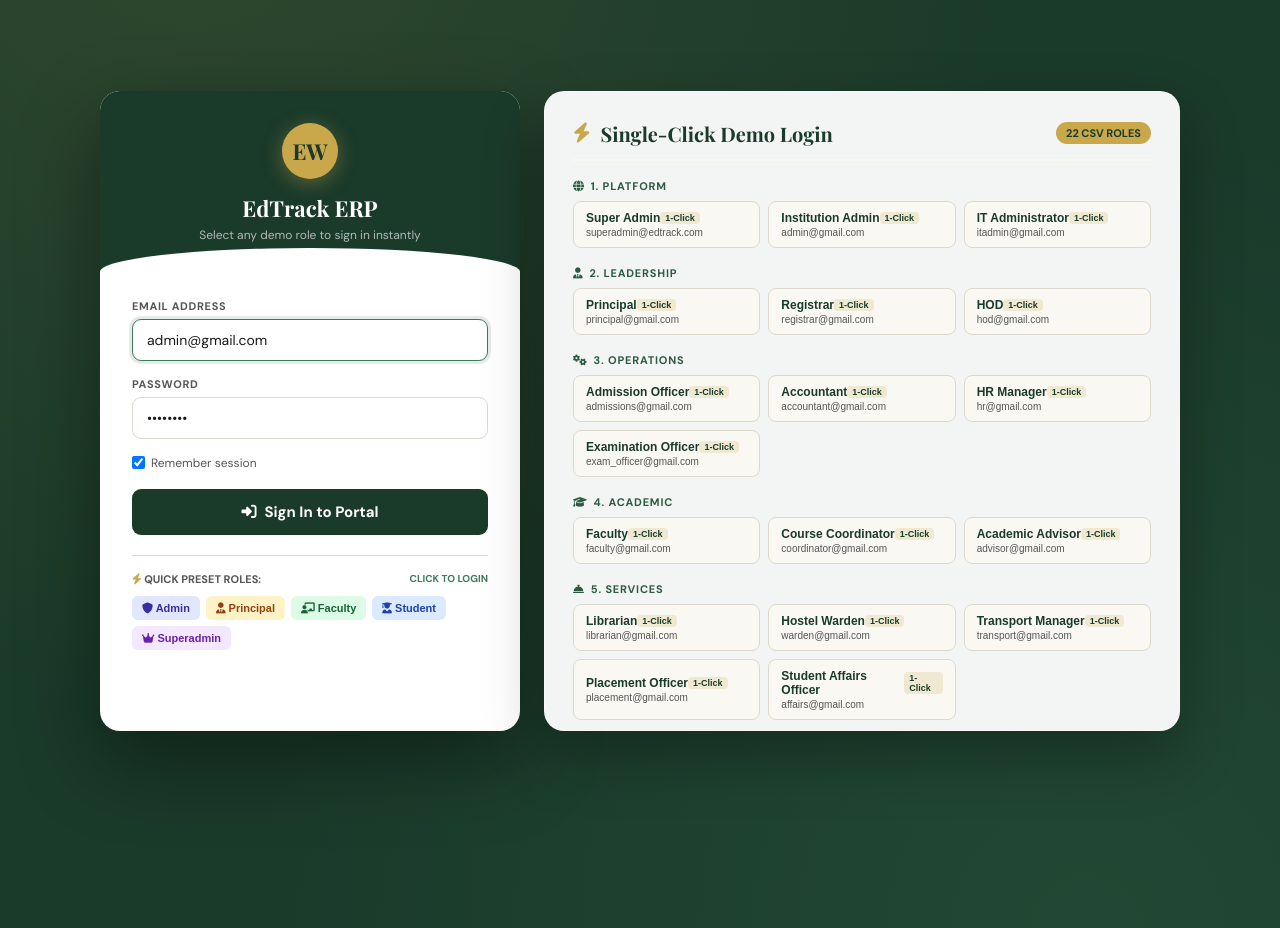
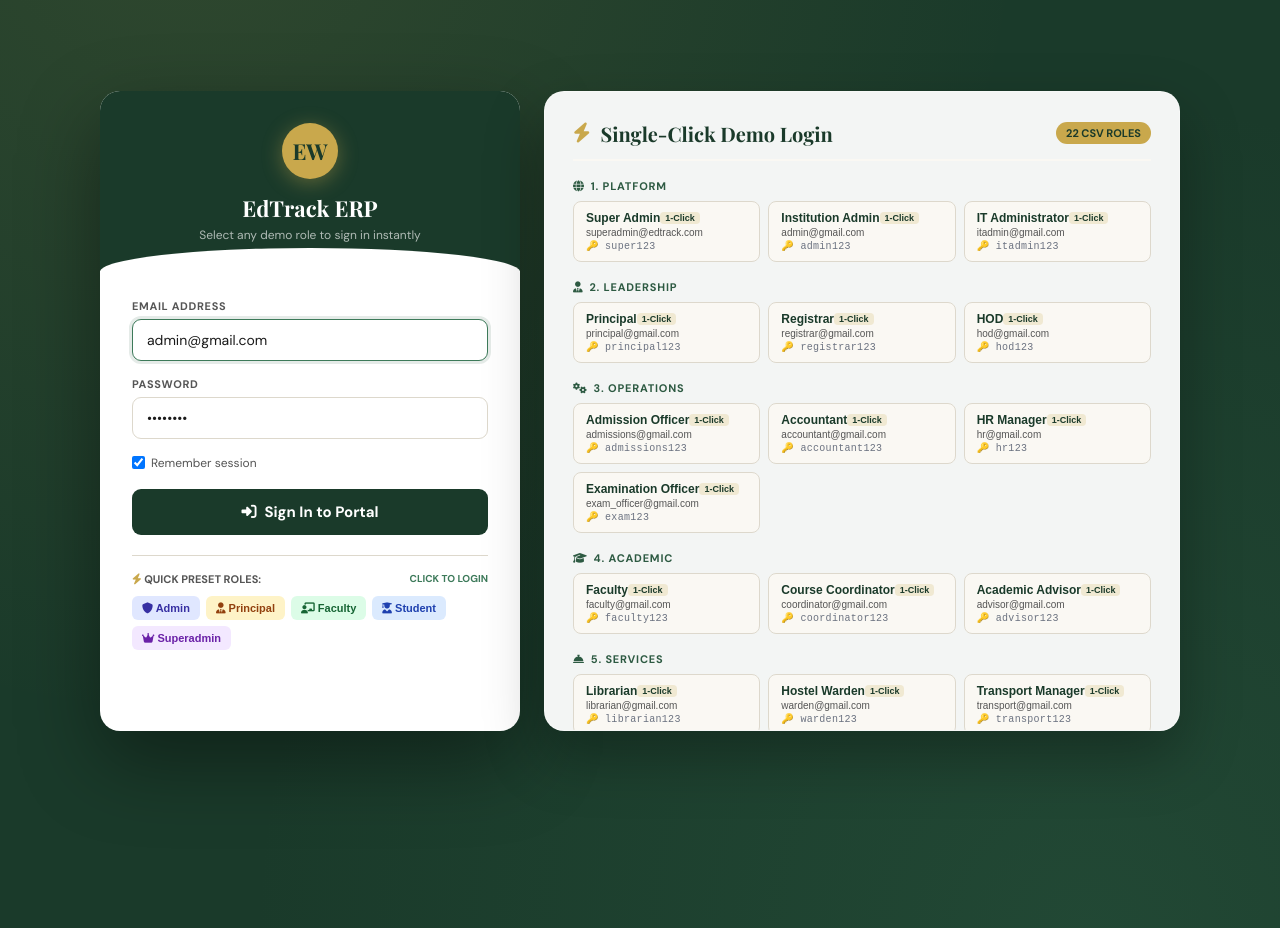
Before and after one commit to Prajjwal1594/EdTrack-ERP, a Flask app: page /login in a window 1280 px wide. Shown: the part 336-1264 px from the top of the page. Run offline with Flask 3, Linux system fonts and the light colour scheme.

Commit message:
feat: show password on all 22 demo login chips
Each role chip now displays:
- Role title + 1-Click badge
- Email address
- Password (🔑 prefix, monospace font, gray color)
Hover state shows password in white. Synced to elwood/templates.

```diff
--- a/elwood/templates/auth/login.html
+++ b/elwood/templates/auth/login.html
@@ -210,6 +210,14 @@
       overflow: hidden;
       text-overflow: ellipsis;
     }
+    .role-password {
+      font-size: 10px;
+      color: #6b7280;
+      margin-top: 2px;
+      font-family: 'Courier New', monospace;
+      letter-spacing: 0.3px;
+    }
+    .role-chip:hover .role-password { color: rgba(255,255,255,0.7); }
     .one-click-badge {
       font-size: 9px;
       background: rgba(201,168,76,0.2);
@@ -297,14 +305,17 @@
         <button type="button" class="role-chip" onclick="quickLogin('superadmin@edtrack.com', 'super123')">
           <div class="role-title">Super Admin <span class="one-click-badge">1-Click</span></div>
           <div class="role-email">superadmin@edtrack.com</div>
+          <div class="role-password">🔑 super123</div>
         </button>
         <button type="button" class="role-chip" onclick="quickLogin('admin@gmail.com', 'admin123')">
           <div class="role-title">Institution Admin <span class="one-click-badge">1-Click</span></div>
           <div class="role-email">admin@gmail.com</div>
+          <div class="role-password">🔑 admin123</div>
         </button>
         <button type="button" class="role-chip" onclick="quickLogin('itadmin@gmail.com', 'itadmin123')">
           <div class="role-title">IT Administrator <span class="one-click-badge">1-Click</span></div>
           <div class="role-email">itadmin@gmail.com</div>
+          <div class="role-password">🔑 itadmin123</div>
         </button>
       </div>
     </div>
@@ -316,14 +327,17 @@
         <button type="button" class="role-chip" onclick="quickLogin('principal@gmail.com', 'principal123')">
           <div class="role-title">Principal <span class="one-click-badge">1-Click</span></div>
           <div class="role-email">principal@gmail.com</div>
+          <div class="role-password">🔑 principal123</div>
         </button>
         <button type="button" class="role-chip" onclick="quickLogin('registrar@gmail.com', 'registrar123')">
           <div class="role-title">Registrar <span class="one-click-badge">1-Click</span></div>
           <div class="role-email">registrar@gmail.com</div>
+          <div class="role-password">🔑 registrar123</div>
         </button>
         <button type="button" class="role-chip" onclick="quickLogin('hod@gmail.com', 'hod123')">
           <div class="role-title">HOD <span class="one-click-badge">1-Click</span></div>
           <div class="role-email">hod@gmail.com</div>
+          <div class="role-password">🔑 hod123</div>
         </button>
       </div>
     </div>
@@ -335,18 +349,22 @@
         <button type="button" class="role-chip" onclick="quickLogin('admissions@gmail.com', 'admissions123')">
           <div class="role-title">Admission Officer <span class="one-click-badge">1-Click</span></div>
           <div class="role-email">admissions@gmail.com</div>
+          <div class="role-password">🔑 admissions123</div>
         </button>
         <button type="button" class="role-chip" onclick="quickLogin('accountant@gmail.com', 'accountant123')">
           <div class="role-title">Accountant <span class="one-click-badge">1-Click</span></div>
           <div class="role-email">accountant@gmail.com</div>
+          <div class="role-password">🔑 accountant123</div>
         </button>
         <button type="button" class="role-chip" onclick="quickLogin('hr@gmail.com', 'hr123')">
           <div class="role-title">HR Manager <span class="one-click-badge">1-Click</span></div>
           <div class="role-email">hr@gmail.com</div>
+          <div class="role-password">🔑 hr123</div>
         </button>
         <button type="button" class="role-chip" onclick="quickLogin('exam_officer@gmail.com', 'exam123')">
           <div class="role-title">Examination Officer <span class="one-click-badge">1-Click</span></div>
           <div class="role-email">exam_officer@gmail.com</div>
+          <div class="role-password">🔑 exam123</div>
         </button>
       </div>
     </div>
@@ -358,14 +376,17 @@
         <button type="button" class="role-chip" onclick="quickLogin('faculty@gmail.com', 'faculty123')">
           <div class="role-title">Faculty <span class="one-click-badge">1-Click</span></div>
           <div class="role-email">faculty@gmail.com</div>
+          <div class="role-password">🔑 faculty123</div>
         </button>
         <button type="button" class="role-chip" onclick="quickLogin('coordinator@gmail.com', 'coordinator123')">
           <div class="role-title">Course Coordinator <span class="one-click-badge">1-Click</span></div>
           <div class="role-email">coordinator@gmail.com</div>
+          <div class="role-password">🔑 coordinator123</div>
         </button>
         <button type="button" class="role-chip" onclick="quickLogin('advisor@gmail.com', 'advisor123')">
           <div class="role-title">Academic Advisor <span class="one-click-badge">1-Click</span></div>
           <div class="role-email">advisor@gmail.com</div>
+          <div class="role-password">🔑 advisor123</div>
         </button>
       </div>
     </div>
@@ -377,22 +398,27 @@
         <button type="button" class="role-chip" onclick="quickLogin('librarian@gmail.com', 'librarian123')">
           <div class="role-title">Librarian <span class="one-click-badge">1-Click</span></div>
           <div class="role-email">librarian@gmail.com</div>
+          <div class="role-password">🔑 librarian123</div>
         </button>
         <button type="button" class="role-chip" onclick="quickLogin('warden@gmail.com', 'warden123')">
           <div class="role-title">Hostel Warden <span class="one-click-badge">1-Click</span></div>
           <div class="role-email">warden@gmail.com</div>
+          <div class="role-password">🔑 warden123</div>
         </button>
         <button type="button" class="role-chip" onclick="quickLogin('transport@gmail.com', 'transport123')">
           <div class="role-title">Transport Manager <span class="one-click-badge">1-Click</span></div>
           <div class="role-email">transport@gmail.com</div>
+          <div class="role-password">🔑 transport123</div>
         </button>
         <button type="button" class="role-chip" onclick="quickLogin('placement@gmail.com', 'placement123')">
           <div class="role-title">Placement Officer <span class="one-click-badge">1-Click</span></div>
           <div class="role-email">placement@gmail.com</div>
+          <div class="role-password">🔑 placement123</div>
         </button>
         <button type="button" class="role-chip" onclick="quickLogin('affairs@gmail.com', 'affairs123')">
           <div class="role-title">Student Affairs Officer <span class="one-click-badge">1-Click</span></div>
           <div class="role-email">affairs@gmail.com</div>
+          <div class="role-password">🔑 affairs123</div>
         </button>
       </div>
     </div>
@@ -404,18 +430,22 @@
         <button type="button" class="role-chip" onclick="quickLogin('student@gmail.com', 'student123')">
           <div class="role-title">Student <span class="one-click-badge">1-Click</span></div>
           <div class="role-email">student@gmail.com</div>
+          <div class="role-password">🔑 student123</div>
         </button>
         <button type="button" class="role-chip" onclick="quickLogin('parent@gmail.com', 'parent123')">
           <div class="role-title">Parent <span class="one-click-badge">1-Click</span></div>
           <div class="role-email">parent@gmail.com</div>
+          <div class="role-password">🔑 parent123</div>
         </button>
         <button type="button" class="role-chip" onclick="quickLogin('alumni@gmail.com', 'alumni123')">
           <div class="role-title">Alumni <span class="one-click-badge">1-Click</span></div>
           <div class="role-email">alumni@gmail.com</div>
+          <div class="role-password">🔑 alumni123</div>
         </button>
         <button type="button" class="role-chip" onclick="quickLogin('employer@gmail.com', 'employer123')">
           <div class="role-title">Employer <span class="one-click-badge">1-Click</span></div>
           <div class="role-email">employer@gmail.com</div>
+          <div class="role-password">🔑 employer123</div>
         </button>
       </div>
     </div>
```
Also changed, not shown: templates/auth/login.html (+30 -0 lines).
